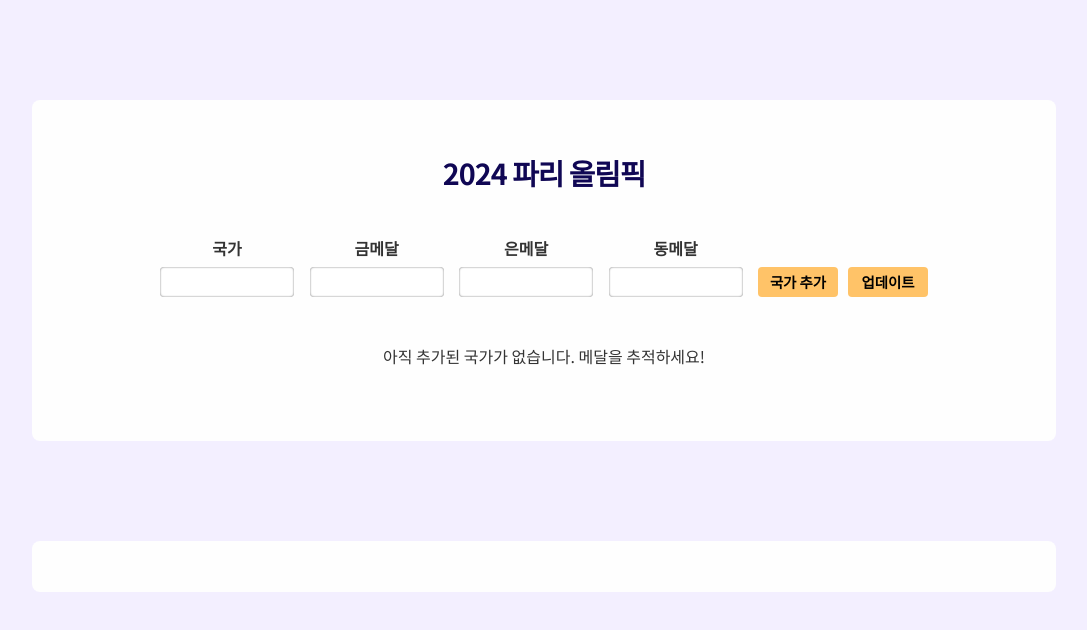
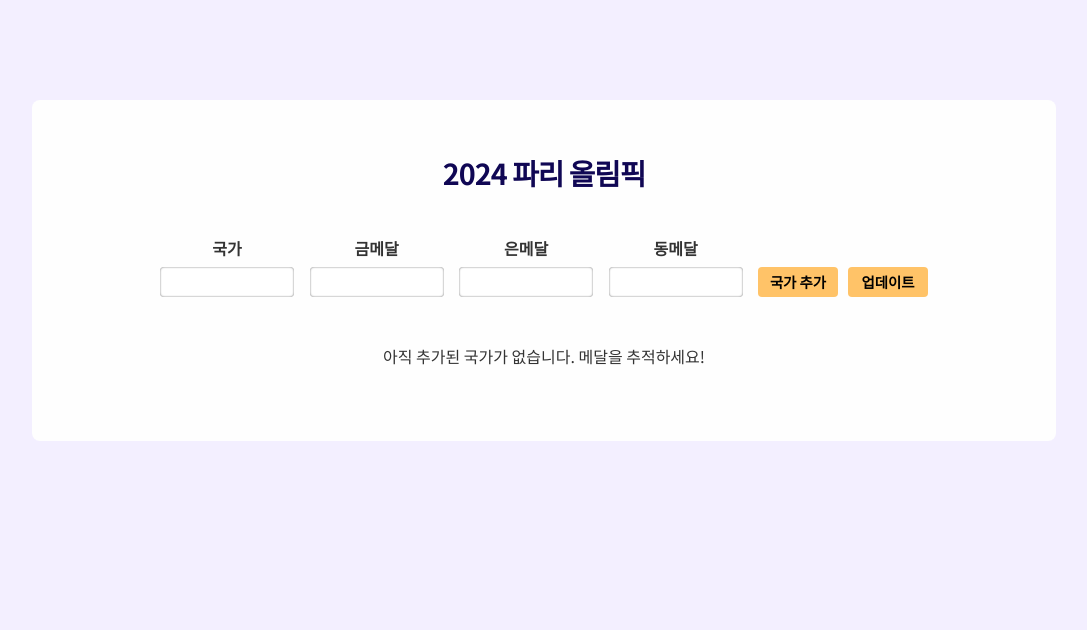
Before and after one commit to jiyxxn/react-olympic-medal-tracker, a React (Vite) app: page / in a window 1280 px wide. Shown: the top 630 px of the page, without its empty margins (96-1183 px from the left). Built offline with nearby package versions, Linux system fonts and the light colour scheme.

Commit message:
🎨 Style : section 스타일링

```diff
--- a/src/App.css
+++ b/src/App.css
@@ -1,4 +1,4 @@
-section {
+section:not(.Toastify) {
   width: 50%;
   min-width: 768px;
   padding: 2% 10%;
```
